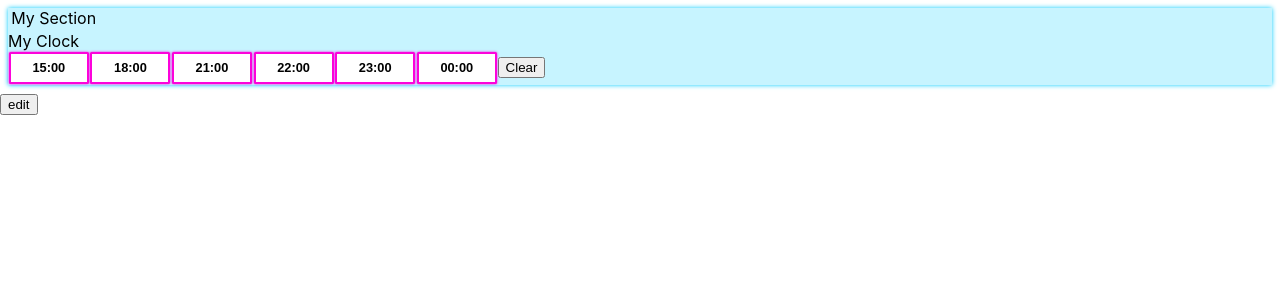
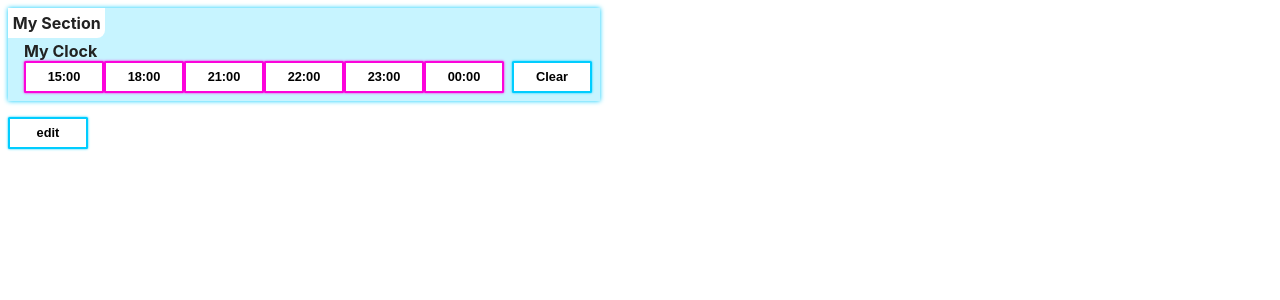
Before and after one commit to AlanHietala/SprawlClocks, a React (Create React App) app: page / in a window 1280 px wide. Shown: the top 300 px of the page. Built offline with nearby package versions, Linux system fonts and the light colour scheme.

Commit message:
updating styles

```diff
--- a/src/App.css
+++ b/src/App.css
@@ -2,14 +2,17 @@ body {
   background-color: white;
 }
 
+.App {
+  max-width: 38rem;
+}
 .segment {
   border: solid #fc03db 0.15rem;
   box-shadow: 0 0 0.15rem #fc03db;
   border-radius: 0.1rem;
-  margin: 0.05rem;
+  margin: 0rem;
   width: 5rem;
   font-size: 0.8rem;
-  font-weight: 900;
+  font-weight: 700;
   display: inline-block;
   height: 2rem;
   background-color: white;
@@ -21,16 +24,43 @@ body {
 
 .clock {
   display: inline-block;
+  margin: 0.2rem 0.5rem 0.5rem 1rem;
 }
 
+.clock-name {
+  font-size: 1rem;
+  font-weight: 700;
+  color: #222;
+}
+.clear {
+  border: solid #00cdff 0.15rem;
+  box-shadow: 0 0 0.15rem #00cdff;
+  border-radius: 0.1rem;
+  margin: 0 0 0 0.5rem;
+  width: 5rem;
+  font-size: 0.8rem;
+  font-weight: 700;
+  display: inline-block;
+  height: 2rem;
+  background-color: white;
+}
+
+.add-section {
+  width: 6rem;
+}
 .clock-section {
-  margin: 0.5rem;
+  margin: 0.5rem 0.5rem 1rem;
   background-color: #c7f4ff;
   box-shadow: 0 0 0.3rem #00ccff;
 }
 
 .clock-section-name {
-  margin: 0.2rem;
+  border-bottom-right-radius: 0.5rem;
+  font-weight: 700;
+  background-color: white;
+  display: inline-block;
+  padding: 0.3rem;
+  color: #222;
 }
 
 .btn-action {
--- a/src/App.tsx
+++ b/src/App.tsx
@@ -14,7 +14,7 @@ function App() {
       ))}
       {isEditing || (
         <button
-          className="btn-action"
+          className="clear add-section"
           onClick={(event) => {
             setNumClockSections(numClockSections + 1);
           }}
@@ -22,7 +22,7 @@ function App() {
           Add Section
         </button>
       )}
-      <button onClick={() => setIsEditing(!isEditing)}>
+      <button className="clear" onClick={() => setIsEditing(!isEditing)}>
         {isEditing ? "edit" : "save"}
       </button>
     </div>
--- a/src/Clock.tsx
+++ b/src/Clock.tsx
@@ -13,7 +13,7 @@ const Clock = ({ isEditing }: { isEditing: boolean }) => {
   const passed00 = clockTime >= 6 ? "passed" : "";
   return (
     <div className="clock">
-      <div>
+      <div className="clock-name">
         {!isEditing || clockName}
         {isEditing || (
           <input
@@ -59,7 +59,9 @@ const Clock = ({ isEditing }: { isEditing: boolean }) => {
       >
         00:00
       </button>
-      <button onClick={() => setClockTime(0)}>Clear</button>
+      <button className="clear" onClick={() => setClockTime(0)}>
+        Clear
+      </button>
     </div>
   );
 };
--- a/src/ClockSection.tsx
+++ b/src/ClockSection.tsx
@@ -7,6 +7,7 @@ function ClockSection({ isEditing }: { isEditing: boolean }) {
   const clocks = Array(numClocks).fill(1);
   return (
     <div className="clock-section">
+      <div>
         <div className="clock-section-name">
           {!isEditing || sectionName}
           {isEditing || (
@@ -16,12 +17,13 @@ function ClockSection({ isEditing }: { isEditing: boolean }) {
             />
           )}
         </div>
+      </div>
       {clocks.map(() => (
         <Clock isEditing={isEditing} />
       ))}
       {isEditing || (
         <button
-          className="btn-action"
+          className="clear add-section"
           onClick={(event) => {
             setNumClocks(numClocks + 1);
           }}
```
Lines whose indentation alone changed are shown as unchanged.
